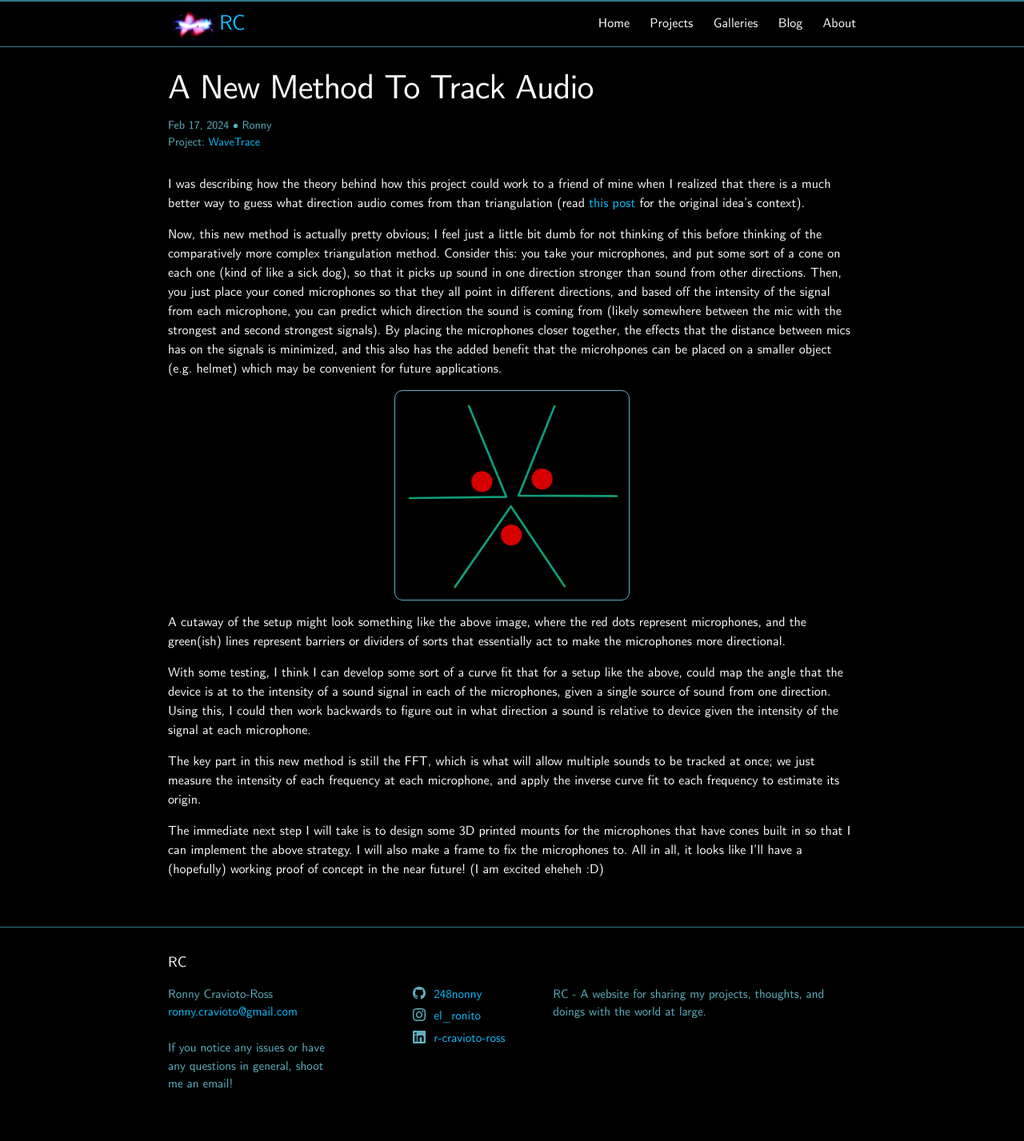
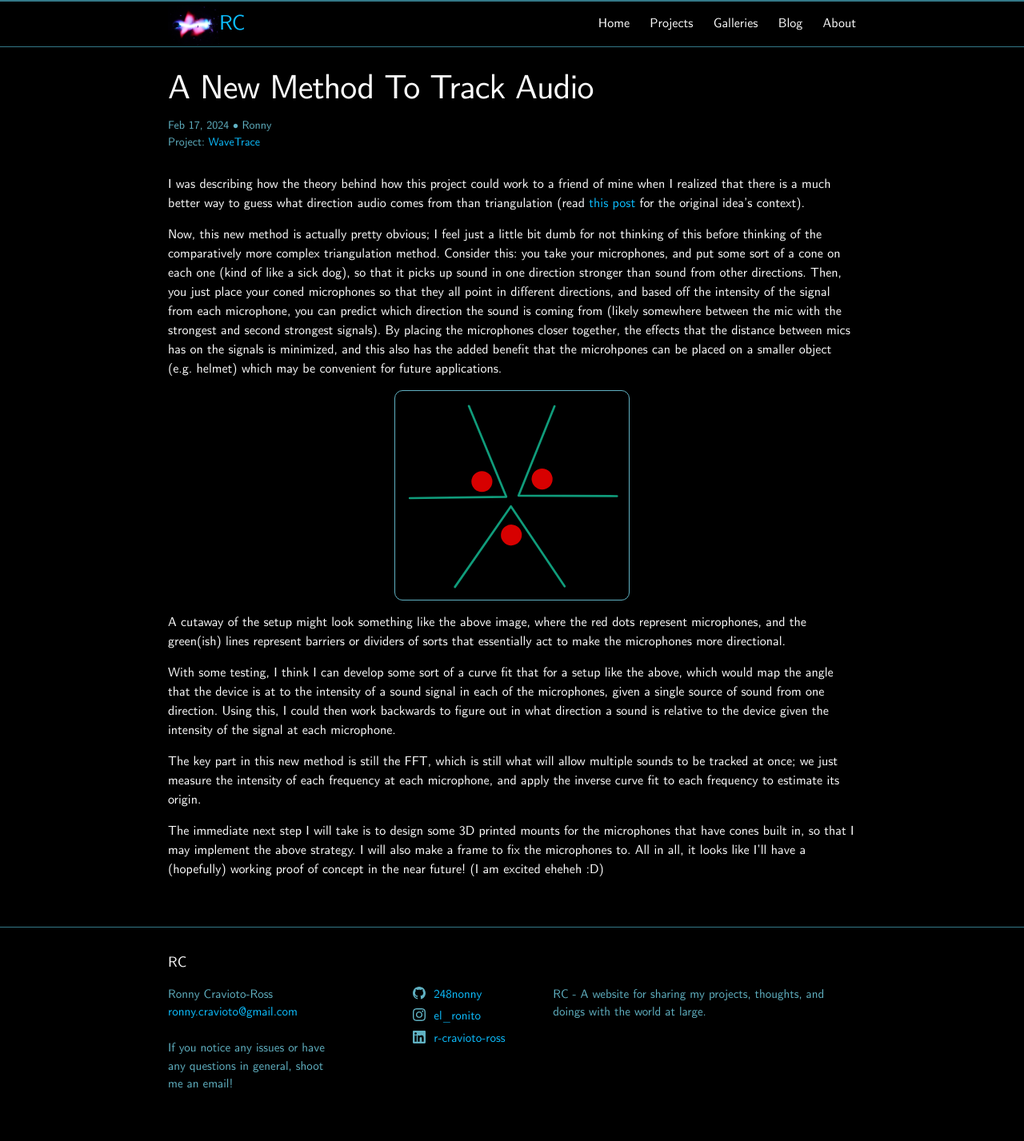
Before and after one commit to 248nonny/248nonny.github.io, a Jekyll site: the page built from Projects/WaveTrace/_posts/2024-02-17-A-New-Method-To-Track-Audio.md, in a window 1280 px wide. Shown: the whole page at 80% size. Built offline with Jekyll 4.4.1, drawn with Linux system fonts in a browser that asks for light colours.

Commit message:
fixed typo

```diff
--- a/Projects/WaveTrace/_posts/2024-02-17-A-New-Method-To-Track-Audio.md
+++ b/Projects/WaveTrace/_posts/2024-02-17-A-New-Method-To-Track-Audio.md
@@ -12,8 +12,8 @@ Now, this new method is actually pretty obvious; I feel just a little bit dumb f
 
 A cutaway of the setup might look something like the above image, where the red dots represent microphones, and the green(ish) lines represent barriers or dividers of sorts that essentially act to make the microphones more directional.
 
-With some testing, I think I can develop some sort of a curve fit that for a setup like the above, could map the angle that the device is at to the intensity of a sound signal in each of the microphones, given a single source of sound from one direction. Using this, I could then work backwards to figure out in what direction a sound is relative to device given the intensity of the signal at each microphone.
+With some testing, I think I can develop some sort of a curve fit that for a setup like the above, which would map the angle that the device is at to the intensity of a sound signal in each of the microphones, given a single source of sound from one direction. Using this, I could then work backwards to figure out in what direction a sound is relative to the device given the intensity of the signal at each microphone.
 
-The key part in this new method is still the FFT, which is what will allow multiple sounds to be tracked at once; we just measure the intensity of each frequency at each microphone, and apply the inverse curve fit to each frequency to estimate its origin.
+The key part in this new method is still the FFT, which is still what will allow multiple sounds to be tracked at once; we just measure the intensity of each frequency at each microphone, and apply the inverse curve fit to each frequency to estimate its origin.
 
-The immediate next step I will take is to design some 3D printed mounts for the microphones that have cones built in so that I can implement the above strategy. I will also make a frame to fix the microphones to. All in all, it looks like I'll have a (hopefully) working proof of concept in the near future! (I am excited eheheh :D)
+The immediate next step I will take is to design some 3D printed mounts for the microphones that have cones built in, so that I may implement the above strategy. I will also make a frame to fix the microphones to. All in all, it looks like I'll have a (hopefully) working proof of concept in the near future! (I am excited eheheh :D)
```
